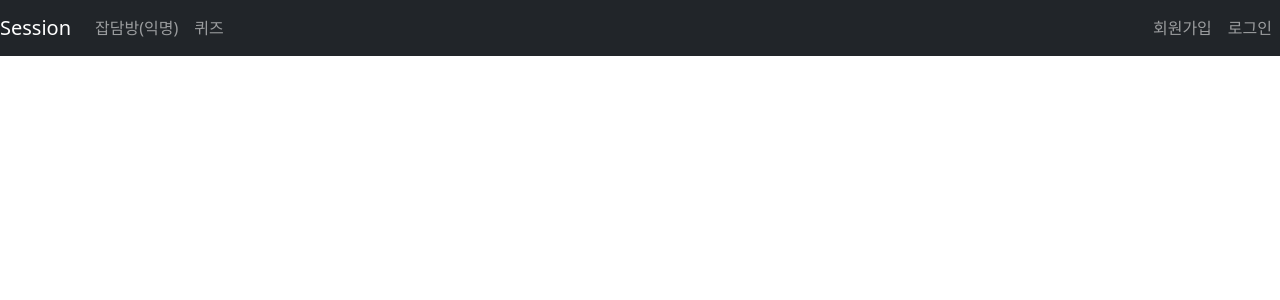
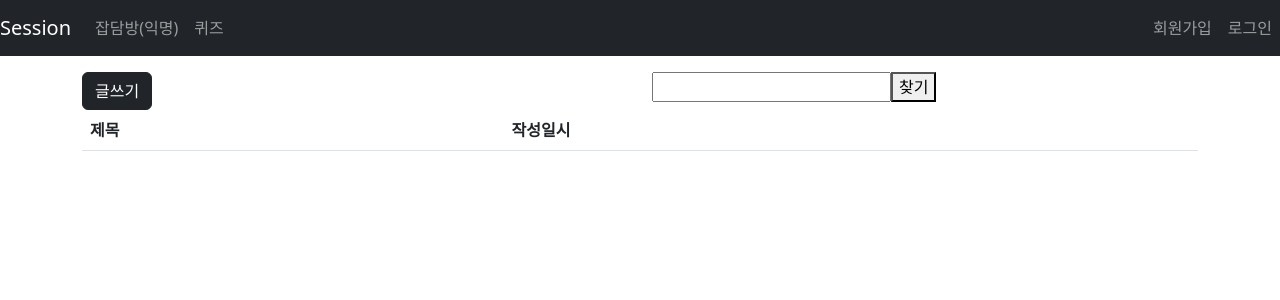
Before and after one commit to h06-Cpy/session-site-front, a React (Create React App) app: page / in a window 1280 px wide. Shown: the top 300 px of the page. Built offline with nearby package versions, Linux system fonts and the light colour scheme.

Commit message:
started making board

```diff
--- a/src/App.tsx
+++ b/src/App.tsx
@@ -1,10 +1,12 @@
 import React from "react";
+import Board from "./Board";
 import Mynavbar from "./Mynavbar";
 
 function App() {
   return (
     <div>
       <Mynavbar />
+      <Board />
     </div>
   );
 }
--- /dev/null
+++ b/src/Board.tsx
@@ -0,0 +1,33 @@
+import { Button, Col, Container, Row, Table } from "react-bootstrap";
+
+function Board() {
+  return (
+    <div>
+      <Container className="my-3">
+        <div>
+          <Row>
+            <Col>
+              <Button variant="dark">글쓰기</Button>
+            </Col>
+            <Col>
+              <input type="text" id="find" />
+              <a href=".">
+                <button>찾기</button>
+              </a>
+            </Col>
+          </Row>
+        </div>
+        <Table>
+          <thead>
+            <tr>
+              <th>제목</th>
+              <th>작성일시</th>
+            </tr>
+          </thead>
+        </Table>
+      </Container>
+    </div>
+  );
+}
+
+export default Board;
--- a/src/Mynavbar.tsx
+++ b/src/Mynavbar.tsx
@@ -1,4 +1,3 @@
-import React from "react";
 import "bootstrap/dist/css/bootstrap.min.css";
 import { Nav, Navbar } from "react-bootstrap";
 
```
